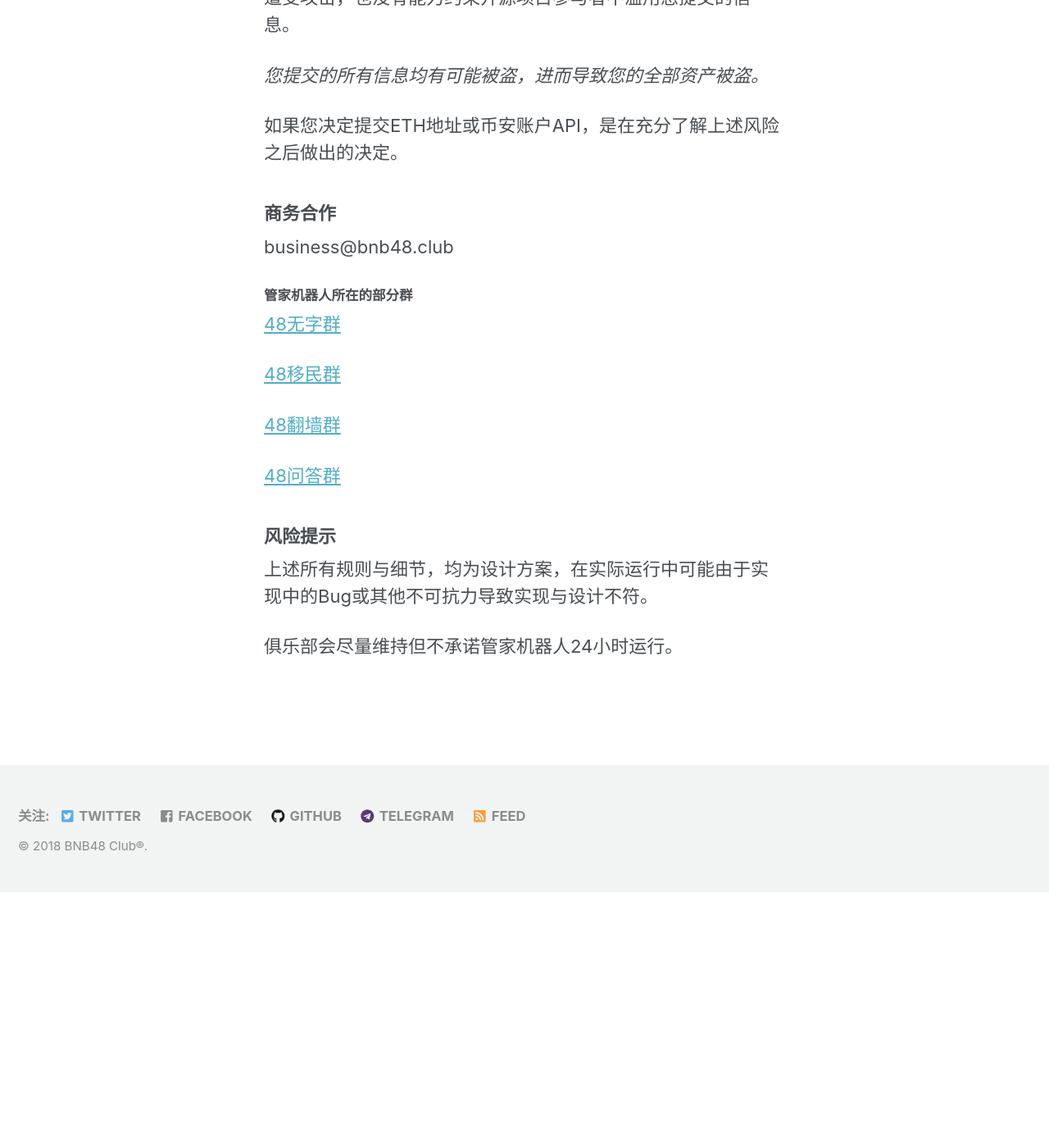
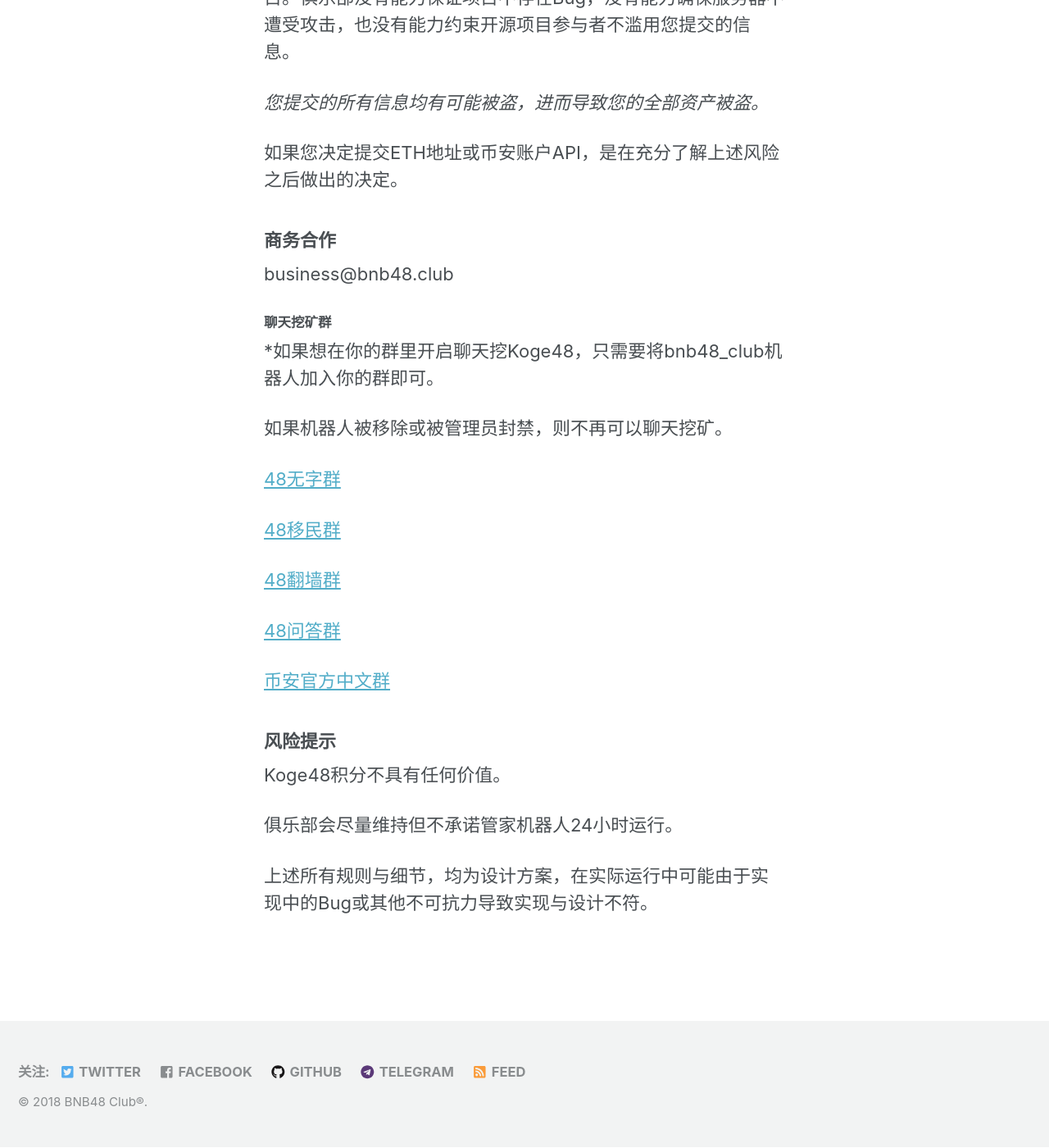
Before and after one commit to 48Club/BNB48Club.github.io, a Jekyll site: the page built from _pages/koge48.md, in a window 1280 px wide and 1400 px high, scrolled down 1471 px. Shown: the whole window at 82% size. Built offline with Jekyll 4.4.1, drawn with Linux system fonts in a browser that asks for light colours; nearby versions of some CDN libraries; before the commit the page ends 2559 px from its top, so only the background shows below that; some of the changed text lies outside the part shown.

Commit message:
update something

```diff
--- a/_pages/koge48.md
+++ b/_pages/koge48.md
@@ -2,17 +2,18 @@
 permalink: /koge48
 excerpt: ""
 title: "Koge48"
-modified: 2018-07-28T00:17:37+08:00
+modified: 2018-09-10T19:02:37+08:00
 ---
 ### 简介
 Koge48积分，也简称Koge48或Koge48，是BNB48俱乐部中心化管理的积分系统，通过俱乐部管家机器人[@bnb48_bot](https://t.me/bnb48_bot)访问。
 
-Koge48积分不具有任何价值。
 
 ### 钱包
 每个Telegram账号即为Koge48钱包，每个Telegram账号仅对应一个Koge48钱包。
 
-可以通过机器人提供的命令进行查询余额、转账等操作。
+可以且仅可以通过机器人提供的命令进行查询余额、转账等操作。
+
+如果你的Telegram账号丢失，Koge48钱包也就丢失。
 
 ### 聊天挖矿
 在每个机器人入驻并有正常权限的Telegram SuperGroup内，每当非机器人发表文字，就有6%的概率“挖”出一枚Koge48积分。积分直接计入发言账户，与是否在某群被封，是否担任管理员，甚至是否被Telegram封禁均无关系。
@@ -36,7 +37,10 @@
 ### 商务合作
 business@bnb48.club
 
-#### 管家机器人所在的部分群
+#### 聊天挖矿群
+\*如果想在你的群里开启聊天挖Koge48，只需要将bnb48_club机器人加入你的群即可。
+
+如果机器人被移除或被管理员封禁，则不再可以聊天挖矿。
 
 [48无字群](https://t.me/bnb48club_sticker)
 
@@ -46,7 +50,13 @@
 
 [48问答群](https://t.me/bnb48club_qanda)
 
+[币安官方中文群](https://t.me/BinanceChinese)
+
+
+
 ### 风险提示
-上述所有规则与细节，均为设计方案，在实际运行中可能由于实现中的Bug或其他不可抗力导致实现与设计不符。
+Koge48积分不具有任何价值。
 
 俱乐部会尽量维持但不承诺管家机器人24小时运行。
+
+上述所有规则与细节，均为设计方案，在实际运行中可能由于实现中的Bug或其他不可抗力导致实现与设计不符。
```
